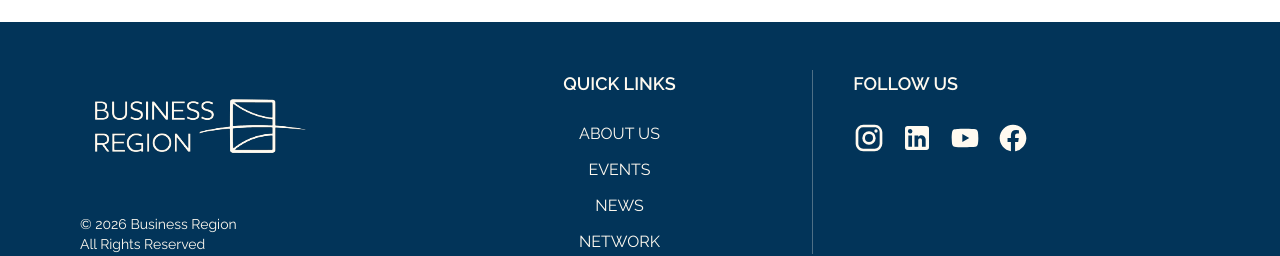
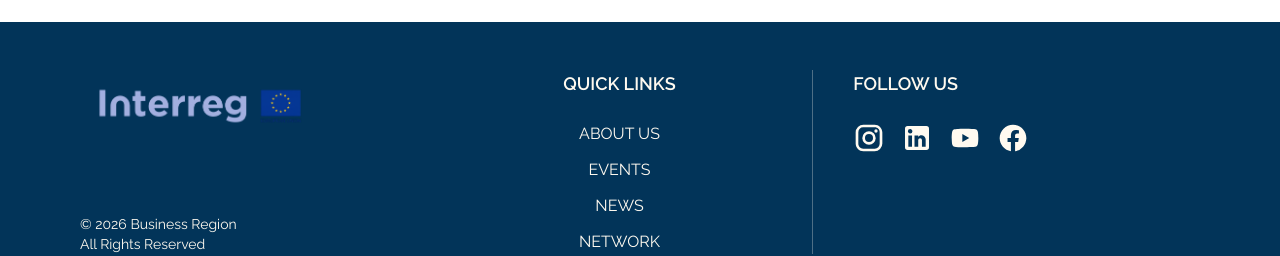
Before and after one commit to gergopinter77-lgtm/2nd-semester-vue, a Vue app: page / in a window 1280 px wide. Shown: the part 3164-3420 px from the top of the page. Built offline with nearby package versions, Linux system fonts and the light colour scheme.

Commit message:
Added interreg (requirement)
added and implemented interreg logo

```diff
--- a/src/App.vue
+++ b/src/App.vue
@@ -85,7 +85,7 @@ const closeMenu = () => {
               <footer class="bg-blue w-full px-6 md:px-20 py-10 md:py-12">
       <div class="grid grid-cols-1 md:grid-cols-3 gap-8 md:gap-10 text-white font-[raleway]">
         <div class="flex flex-col items-center md:items-start gap-4 md:gap-0 md:justify-between text-center md:text-left">
-          <img class="w-48 md:w-60" src="@/assets/logo2.svg" alt="Business Region Logo">
+          <img class="w-48 md:w-60" src="@/assets/Logo-Interreg.png" alt="Interreg logo">
           <p class="text-sm">© 2026 Business Region <br> All Rights Reserved</p>
         </div>
 
```
Also changed, not shown: src/assets/Logo-Interreg.png (added).
